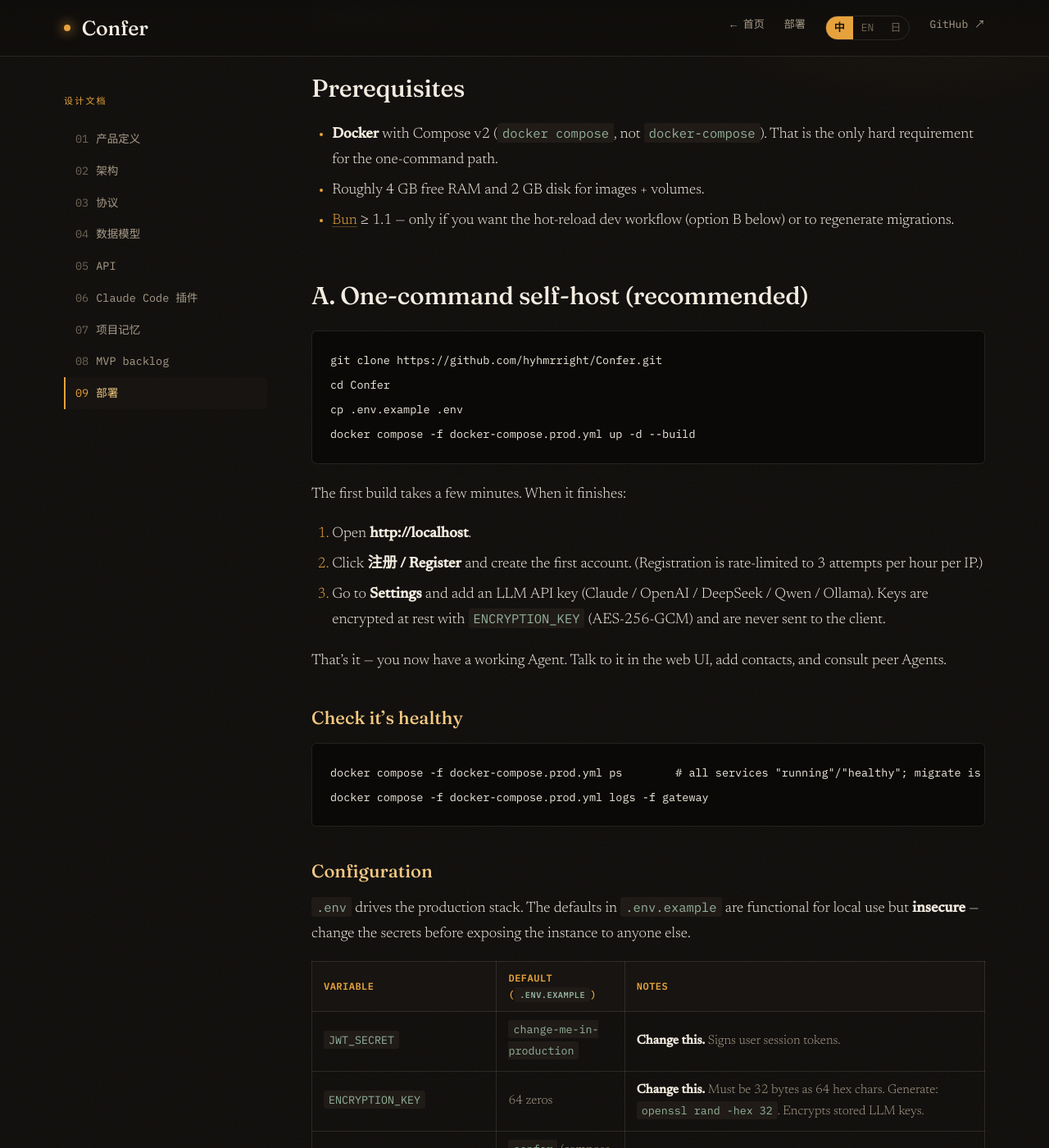
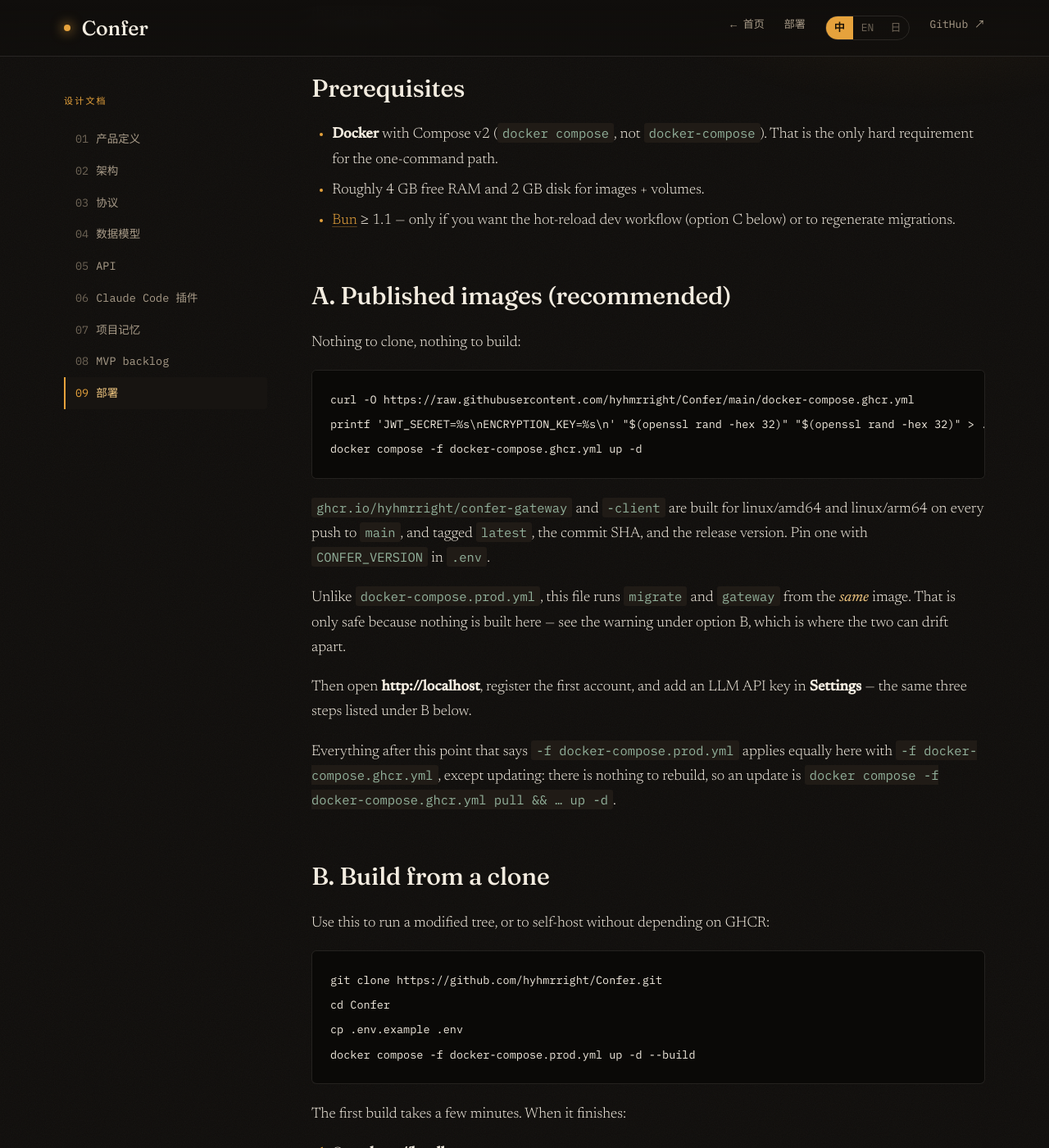
Before and after one commit to hyhmrright/Confer, a Jekyll site: the page built from docs/09-deployment.md, in a window 1280 px wide and 1400 px high, scrolled down 1267 px. Shown: the whole window at 82% size. Built offline with Jekyll 4.4.1, drawn with Linux system fonts in a browser that asks for light colours; our own code applies the rules of GitHub Pages for plain Markdown files; some of the changed text lies outside the part shown.

Commit message:
Lead the quick start with the images instead of a build
The first thing the README asked of a stranger was a clone and a
multi-minute build of two Docker images. Now that both are published to
GHCR for amd64 and arm64, the first contact is three lines that pull.

Verified the way it is written, not the way it was meant: downloaded
docker-compose.ghcr.yml from main's raw URL into an empty directory,
generated the two secrets with the printf line as printed, brought it up
on an isolated project, and got 200 on /, /health and /.well-known/did.json,
201 on register, ten migrations and twenty-one tables queried out of
Postgres, and bun 1.4.0 inside the published gateway image.

Building from a clone keeps its own section rather than disappearing —
it is still how you run a modified tree. The deployment guide gains it as
option B, which pushed hot-reload development to C; the two references
that named the old letters are updated with it.

Co-Authored-By: Claude Opus 5 <noreply@anthropic.com>

````diff
--- a/docs/09-deployment.md
+++ b/docs/09-deployment.md
@@ -37,9 +37,36 @@ nginx (inside `client`) serves the SPA on port **80** and reverse-proxies
   only hard requirement for the one-command path.
 - Roughly 4 GB free RAM and 2 GB disk for images + volumes.
 - [Bun](https://bun.sh) ≥ 1.1 — only if you want the hot-reload dev workflow
-  (option B below) or to regenerate migrations.
+  (option C below) or to regenerate migrations.
 
-## A. One-command self-host (recommended)
+## A. Published images (recommended)
+
+Nothing to clone, nothing to build:
+
+```bash
+curl -O https://raw.githubusercontent.com/hyhmrright/Confer/main/docker-compose.ghcr.yml
+printf 'JWT_SECRET=%s\nENCRYPTION_KEY=%s\n' "$(openssl rand -hex 32)" "$(openssl rand -hex 32)" > .env
+docker compose -f docker-compose.ghcr.yml up -d
+```
+
+`ghcr.io/hyhmrright/confer-gateway` and `-client` are built for linux/amd64 and
+linux/arm64 on every push to `main`, and tagged `latest`, the commit SHA, and the
+release version. Pin one with `CONFER_VERSION` in `.env`.
+
+Unlike `docker-compose.prod.yml`, this file runs `migrate` and `gateway` from the
+*same* image. That is only safe because nothing is built here — see the warning
+under option B, which is where the two can drift apart.
+
+Then open **http://localhost**, register the first account, and add an LLM API key
+in **Settings** — the same three steps listed under B below.
+
+Everything after this point that says `-f docker-compose.prod.yml` applies equally
+here with `-f docker-compose.ghcr.yml`, except updating: there is nothing to
+rebuild, so an update is `docker compose -f docker-compose.ghcr.yml pull && … up -d`.
+
+## B. Build from a clone
+
+Use this to run a modified tree, or to self-host without depending on GHCR:
 
 ```bash
 git clone https://github.com/hyhmrright/Confer.git
@@ -106,7 +133,7 @@ docker compose -f docker-compose.prod.yml up -d --build   # migrate re-runs auto
 docker compose -f docker-compose.prod.yml down -v          # -v also deletes the volumes
 ```
 
-## B. Local development (hot reload)
+## C. Local development (hot reload)
 
 Run only the infra in Docker and the app code with Bun:
 
@@ -131,8 +158,8 @@ URL for your setup:**
 
 | Your setup | `CONFER_GATEWAY_URL` |
 |------------|----------------------|
-| One-command self-host (option A) | `http://localhost` (nginx on port 80; the gateway's 3000 is not published) |
-| Local dev (option B) | `http://localhost:3000` (the default) |
+| Published images or a clone (options A/B) | `http://localhost` (nginx on port 80; the gateway's 3000 is not published) |
+| Local dev (option C) | `http://localhost:3000` (the default) |
 | Remote instance | `https://your-host` |
 
 ```bash
````
Also changed, not shown: other parts of docs/09-deployment.md (+1 -1 lines), docs/i18n/README.ja.md (+12 -6 lines), docs/i18n/README.zh-CN.md (+11 -5 lines), README.md.
